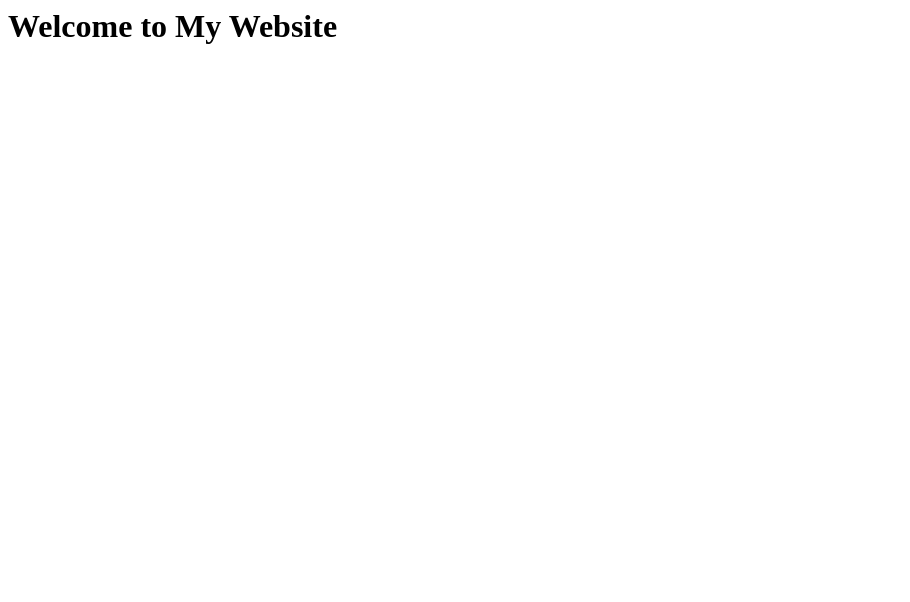
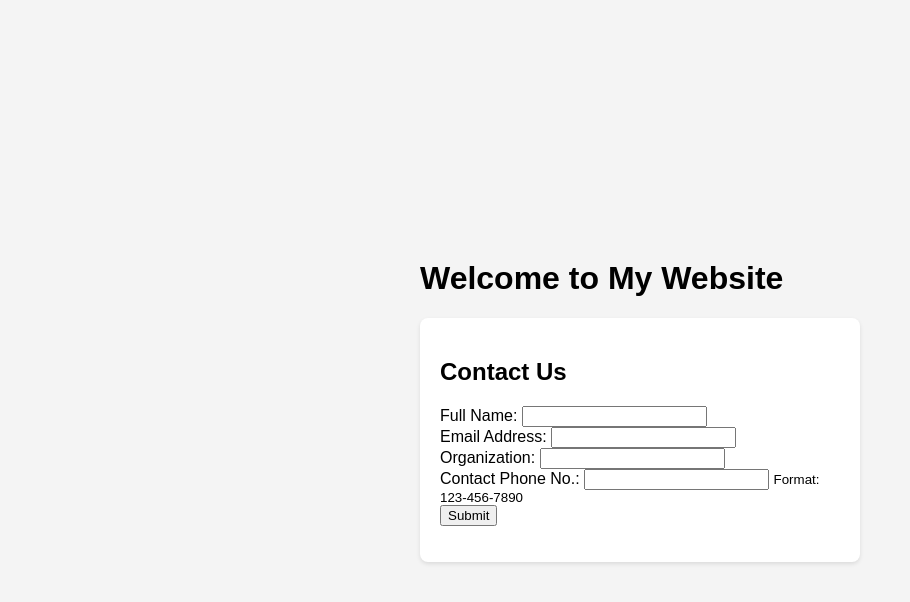
Before and after one commit to vadivelar/sample, a plain HTML site: page index.html in a window 1280 px wide. Shown: the whole page, without its empty margins (0-910 px from the left). Drawn offline with Linux system fonts and the light colour scheme.

Commit message:
Update index.html
Signed-off-by: Vadivel Arunachalam <vadivel.arunachalam@freshworks.com>

```diff
--- a/index.html
+++ b/index.html
@@ -7,13 +7,64 @@
     <link rel="stylesheet" href="./style.css">
     <link rel="icon" href="./favicon.ico" type="image/x-icon">
     <script src='//in.fw-cdn.com/31837123/956389.js' chat='true'></script>
+    <style>
+      body {
+        font-family: Arial, sans-serif;
+        margin: 0;
+        padding: 0;
+        display: flex;
+        justify-content: center;
+        align-items: center;
+        height: 100vh;
+        background-color: #f4f4f4;
+      }
+      .container {
+        width: 400px;
+        padding: 20px;
+        background-color: #fff;
+        border-radius: 8px;
+        box-shadow: 0 2px 4px rgba(0, 0, 0, 0.1);
+      }
+      .success-msg {
+        color: green;
+        margin-top: 10px;
+        display: none;
+      }
+    </style>
   </head>
   <body>
     <main>
         <h1>Welcome to My Website</h1>
-        <script src='https://fm-094-org.int.myfreshworks.dev/crm/sales/web_forms/c12fe769ebf52c273fee04e7a6dc58ed864461cc6e0ead0abb3c8839a3c73ff3/form.js'
-          crossorigin='anonymous'
-          id='fs_c12fe769ebf52c273fee04e7a6dc58ed864461cc6e0ead0abb3c8839a3c73ff3'>
+        <div class="container">
+          <h2>Contact Us</h2>
+          <form id="contactForm">
+            <div>
+              <label for="fullName">Full Name:</label>
+              <input type="text" id="fullName" name="fullName" required>
+            </div>
+            <div>
+              <label for="email">Email Address:</label>
+              <input type="email" id="email" name="email" required>
+            </div>
+            <div>
+              <label for="organization">Organization:</label>
+              <input type="text" id="organization" name="organization">
+            </div>
+            <div>
+              <label for="contactPhone">Contact Phone No.:</label>
+              <input type="tel" id="contactPhone" name="contactPhone" pattern="[0-9]{3}-[0-9]{3}-[0-9]{4}" required>
+              <small>Format: 123-456-7890</small>
+            </div>
+            <button type="submit">Submit</button>
+          </form>
+          <div class="success-msg" id="successMsg">Your message has been sent successfully!</div>
+        </div>
+        <script>
+          document.getElementById('contactForm').addEventListener('submit', function(event) {
+            event.preventDefault();
+            // Perform form submission (for demonstration, just show success message)
+            document.getElementById('successMsg').style.display = 'block';
+          });
         </script>
     </main>
   </body>
```
